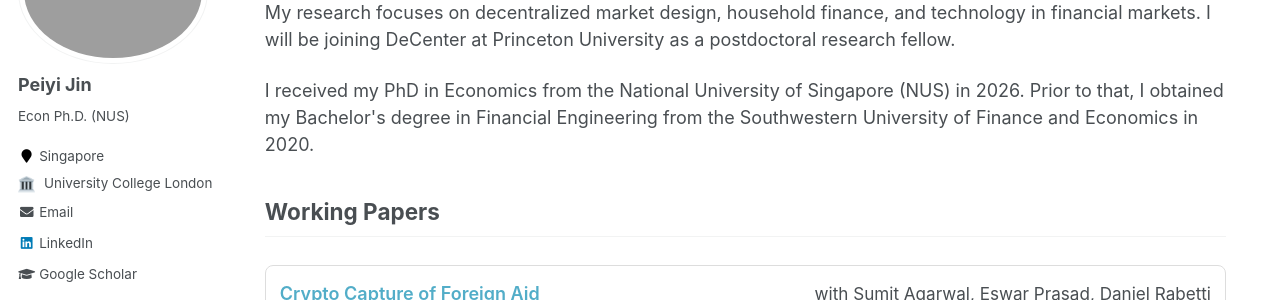
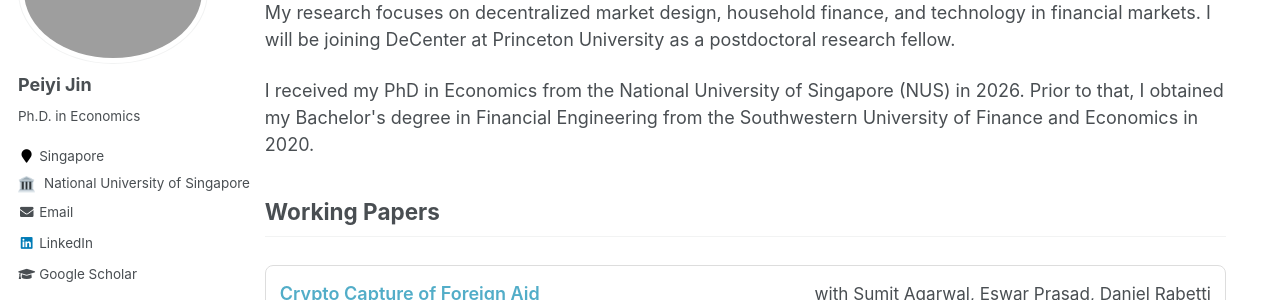
Before and after one commit to peiyi-jin/peiyi-jin.github.io, a Jekyll site: the page built from _pages/about.md, in a window 1280 px wide. Shown: the part 199-499 px from the top of the page. Built offline with Jekyll 4.4.1, drawn with Linux system fonts in a browser that asks for light colours.

Commit message:
更新作者机构与简介文案
将 institution 调整为 National University of Singapore，并同步更新个人简介文本。

Co-authored-by: Cursor <cursoragent@cursor.com>

```diff
--- a/_config.yml
+++ b/_config.yml
@@ -76,9 +76,9 @@ analytics:
 author:
   name             : "Peiyi Jin"
   avatar           : "portrait_biz.jpg"
-  bio              : " Econ Ph.D. (NUS)"
+  bio              : "Ph.D. in Economics"
   location         : "Singapore"
-  institution      : "University College London"
+  institution      : "National University of Singapore"
   # employer         : "National University of Singapore"
 
 
```
